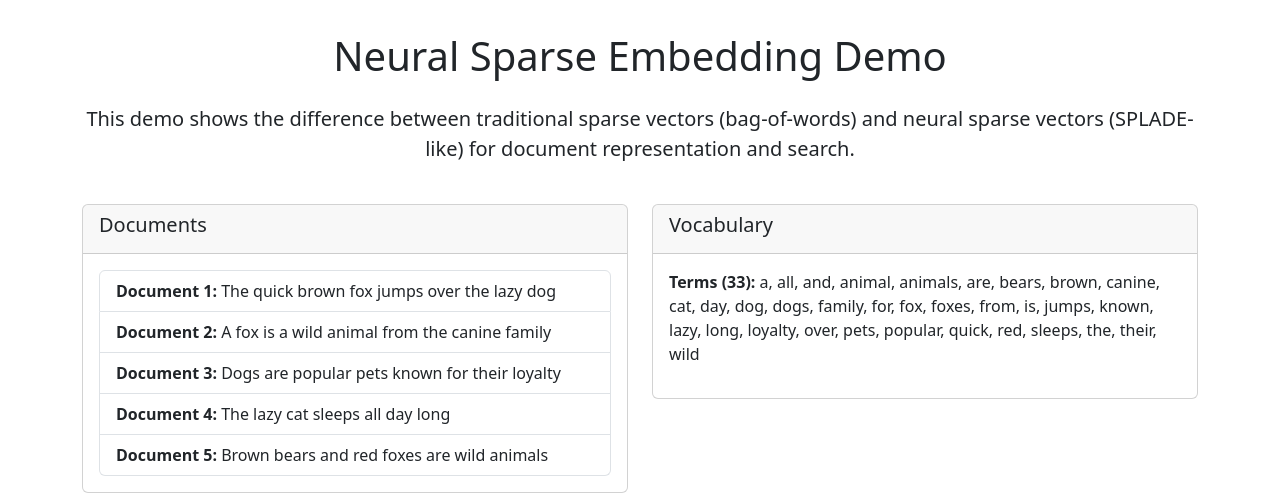
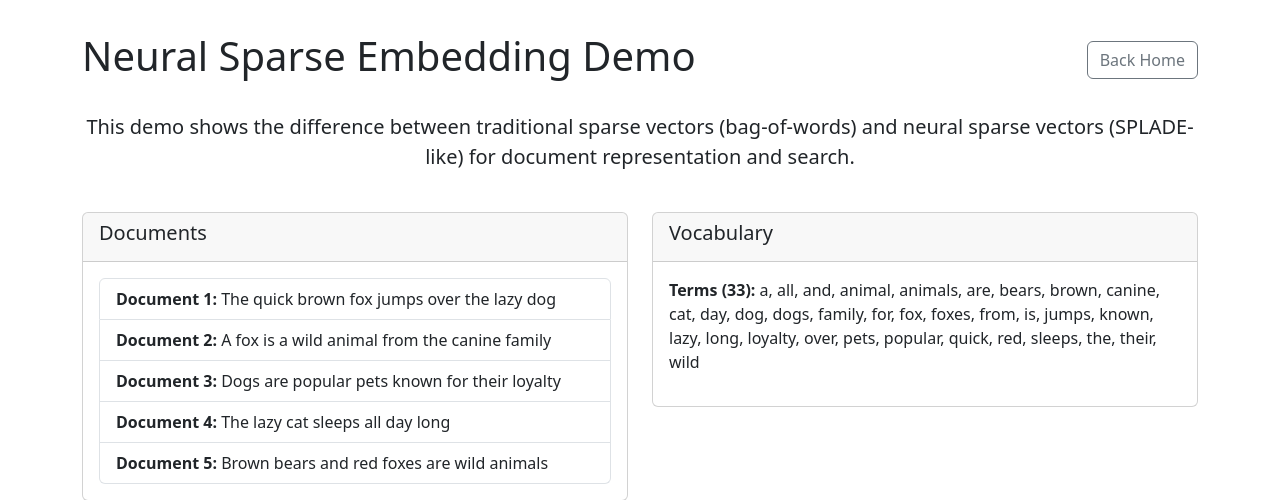
Before and after one commit to dronomyio/AI_ML_Concepts, a Flask app: page / in a window 1280 px wide. Shown: the top 500 px of the page. Run offline with Flask 3, Linux system fonts and the light colour scheme.

Commit message:
Add navigation buttons to return to main page from embedding demos
🤖 Generated with [Claude Code](https://claude.ai/code)

Co-Authored-By: Claude <noreply@anthropic.com>

```diff
--- a/SPLADE/templates/index.html
+++ b/SPLADE/templates/index.html
@@ -45,7 +45,10 @@
     <div class="container">
         <div class="row">
             <div class="col-12">
-                <h1 class="text-center mb-4">Neural Sparse Embedding Demo</h1>
+                <div class="d-flex justify-content-between align-items-center mb-4">
+                    <h1>Neural Sparse Embedding Demo</h1>
+                    <a href="http://localhost:5000" class="btn btn-outline-secondary">Back Home</a>
+                </div>
                 <p class="lead text-center">
                     This demo shows the difference between traditional sparse vectors (bag-of-words)
                     and neural sparse vectors (SPLADE-like) for document representation and search.
--- a/simple_embeddings/templates/index.html
+++ b/simple_embeddings/templates/index.html
@@ -17,7 +17,10 @@
 </head>
 <body>
     <div class="container">
-        <h1 class="mb-4">Sparse Embeddings Demonstration</h1>
+        <div class="d-flex justify-content-between align-items-center mb-4">
+            <h1>Sparse Embeddings Demonstration</h1>
+            <a href="http://localhost:5000" class="btn btn-outline-secondary">Back Home</a>
+        </div>
 
         <div class="card mb-4">
             <div class="card-header">
```
